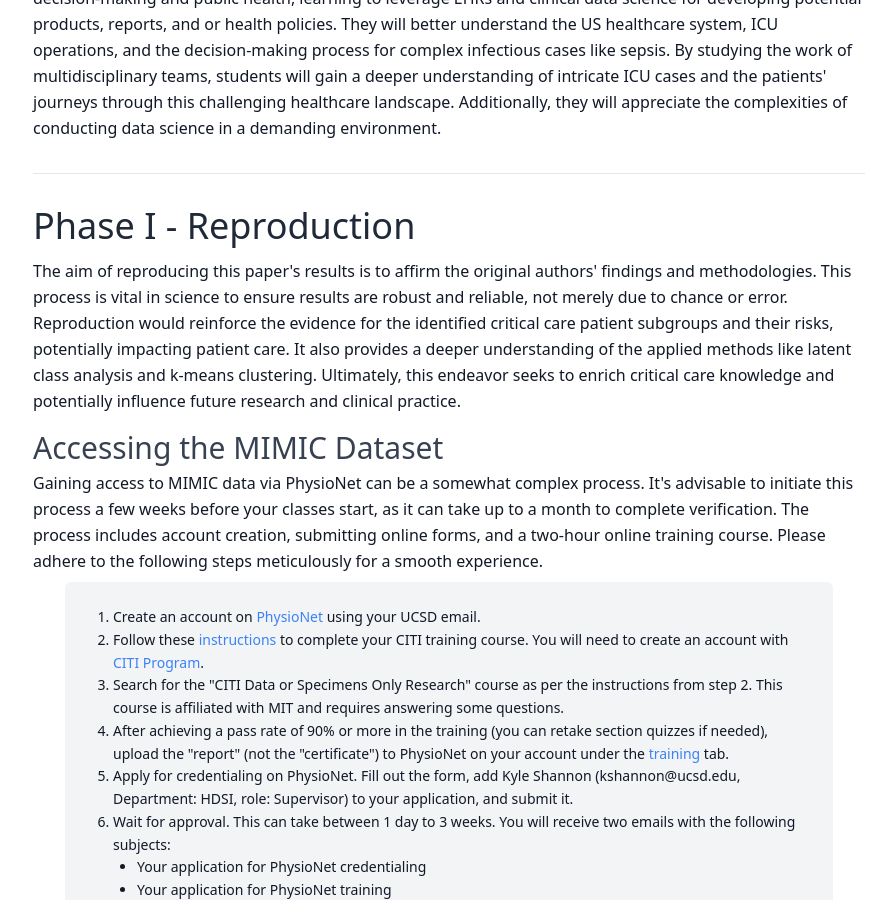
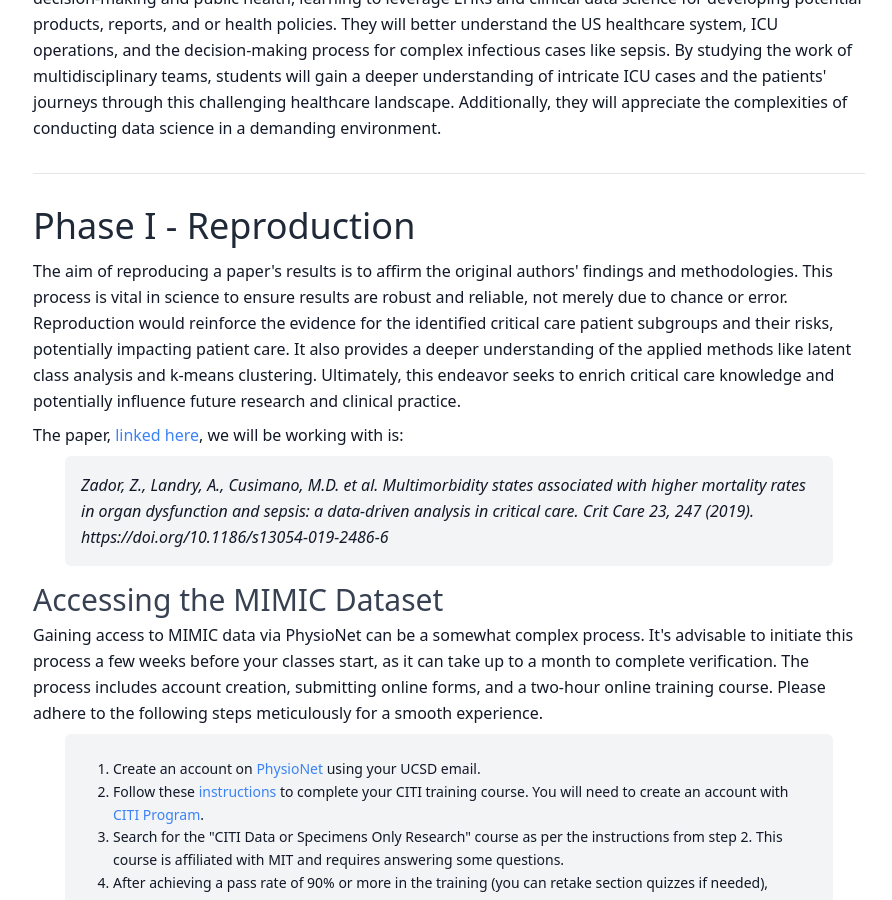
Before and after one commit to kshannon-ucsd/dsc180ab-sepsis, a Jekyll site: the page built from index.html, in a window 1280 px wide and 900 px high, scrolled down 1241 px. Shown: the whole window, without its empty margins (191-1083 px from the left). Built offline with Jekyll 4.4.1, drawn with Linux system fonts in a browser that asks for light colours; nearby versions of some CDN libraries.

Commit message:
update index

```diff
--- a/index.html
+++ b/index.html
@@ -58,7 +58,9 @@ title: Home
         <hr class="my-8" />
         <h2 id="phase1" class="text-4xl text-gray-800 font-thin mb-3">Phase I - Reproduction</h2>
         <div class="space-y-2 text-gray-900 leading-relaxed">
-          <p>The aim of reproducing this paper's results is to affirm the original authors' findings and methodologies. This process is vital in science to ensure results are robust and reliable, not merely due to chance or error. Reproduction would reinforce the evidence for the identified critical care patient subgroups and their risks, potentially impacting patient care. It also provides a deeper understanding of the applied methods like latent class analysis and k-means clustering. Ultimately, this endeavor seeks to enrich critical care knowledge and potentially influence future research and clinical practice.</p>
+          <p>The aim of reproducing a paper's results is to affirm the original authors' findings and methodologies. This process is vital in science to ensure results are robust and reliable, not merely due to chance or error. Reproduction would reinforce the evidence for the identified critical care patient subgroups and their risks, potentially impacting patient care. It also provides a deeper understanding of the applied methods like latent class analysis and k-means clustering. Ultimately, this endeavor seeks to enrich critical care knowledge and potentially influence future research and clinical practice.</p>
+          <p>The paper, <a class="text-blue-500 hover:text-blue-700" href="https://ccforum.biomedcentral.com/articles/10.1186/s13054-019-2486-6#Sec14">linked here</a>, we will be working with is:</p>
+          <div class="mt-4 mx-8 p-4 rounded-md bg-gray-100 italic">Zador, Z., Landry, A., Cusimano, M.D. et al. Multimorbidity states associated with higher mortality rates in organ dysfunction and sepsis: a data-driven analysis in critical care. Crit Care 23, 247 (2019). https://doi.org/10.1186/s13054-019-2486-6</div>
         </div>
 
         <h3 id="data" class="text-3xl text-gray-700 font-light mb-1 mt-4">Accessing the MIMIC Dataset</h3>
```
